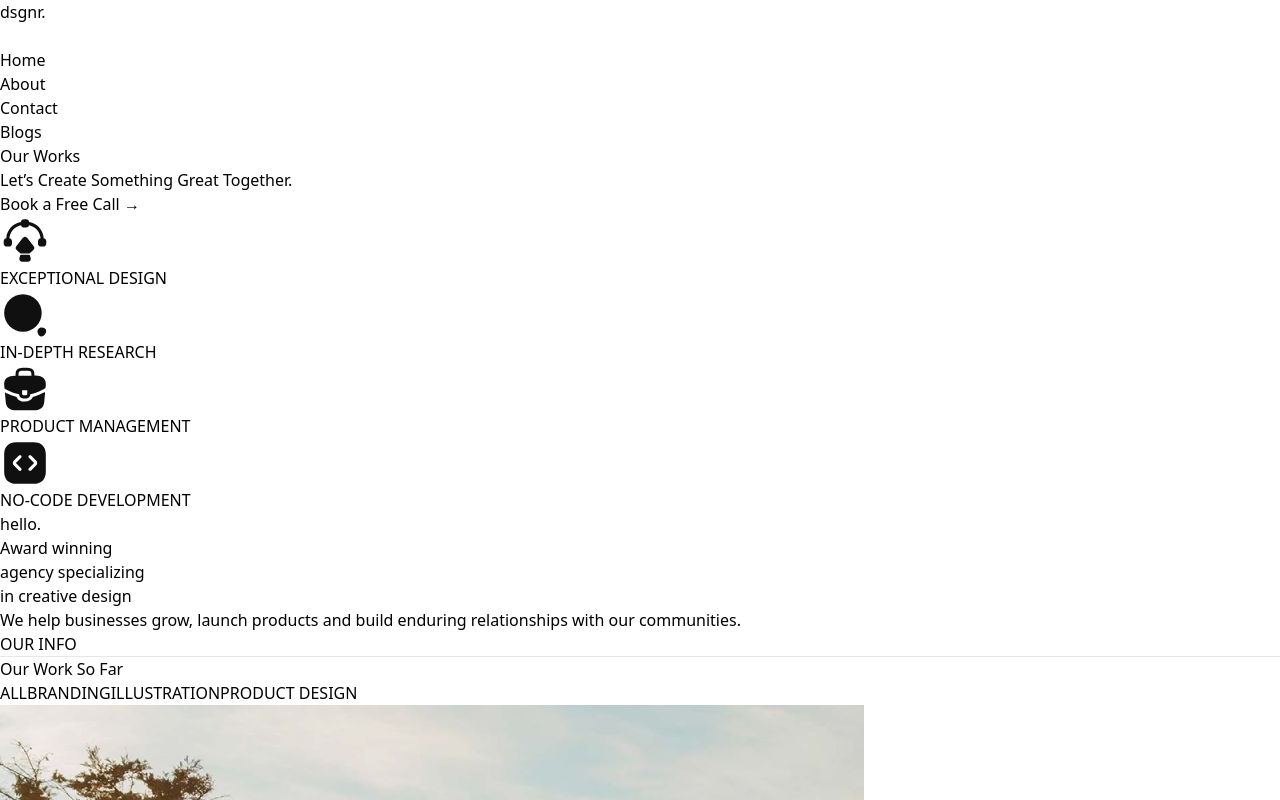
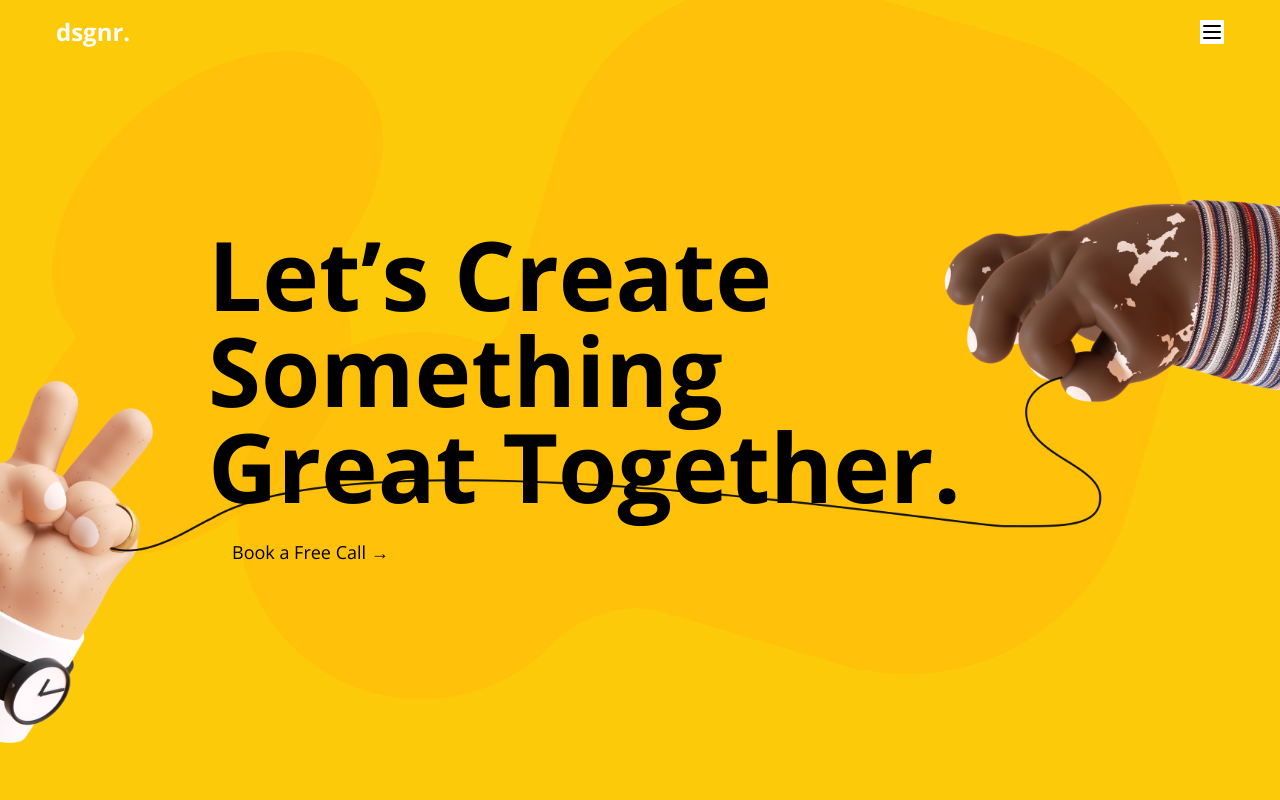
Before and after one commit to dvpms/frontend_mini-project-8, a React (Vite) app: page / in a window 1280 px wide. Shown: the top 800 px of the page. Built offline with nearby package versions, Linux system fonts and the light colour scheme.

Commit message:
refactor:fixed config tailwind

```diff
--- a/tailwind.config.js
+++ b/tailwind.config.js
@@ -1,5 +1,6 @@
 /** @type {import('tailwindcss').Config} */
-exports.default = {
+// eslint-disable-next-line no-undef
+module.exports = {
   content: [
     "./src/**/*.{js,jsx,ts,tsx}",
     "./index.html",
```
